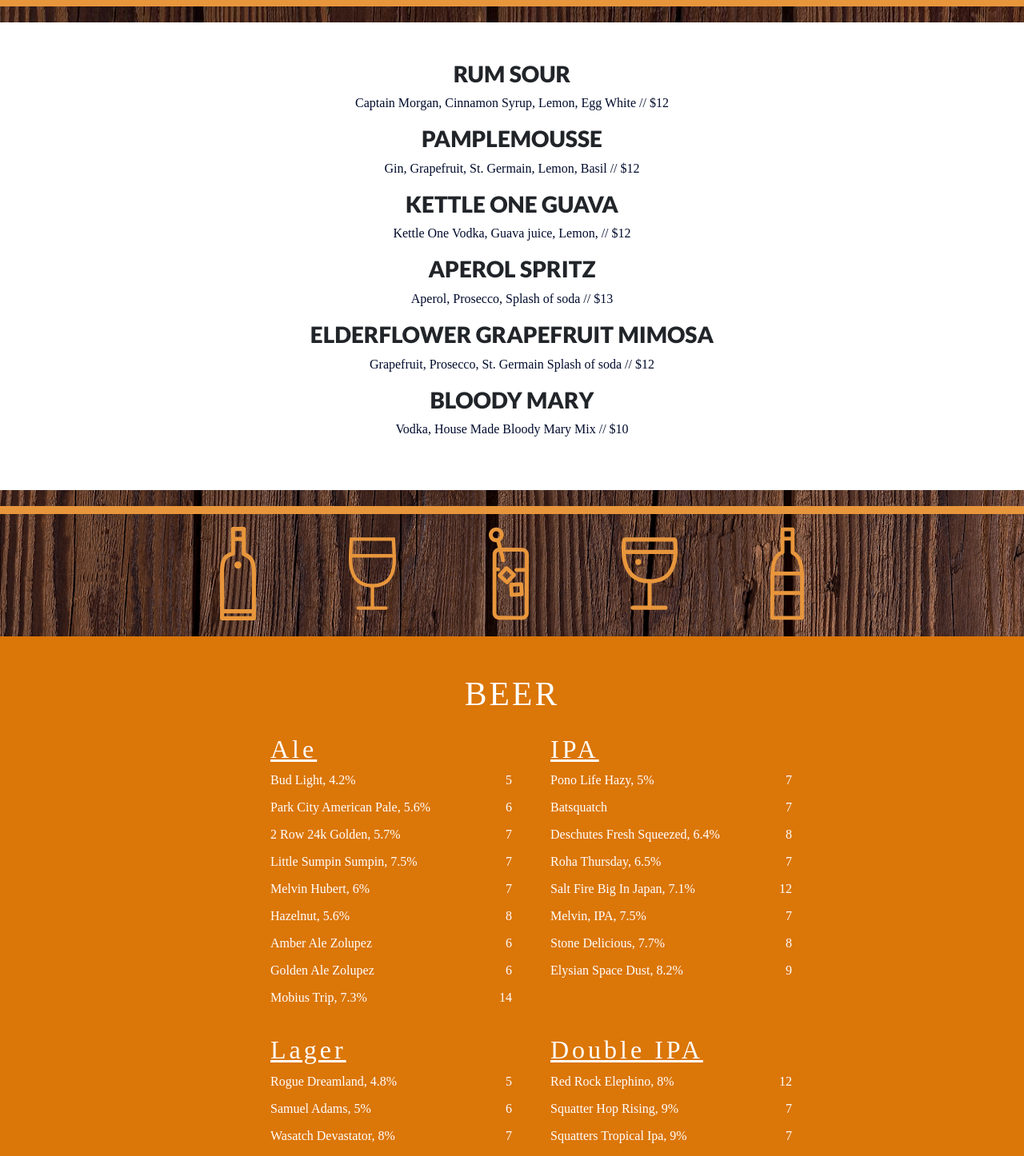
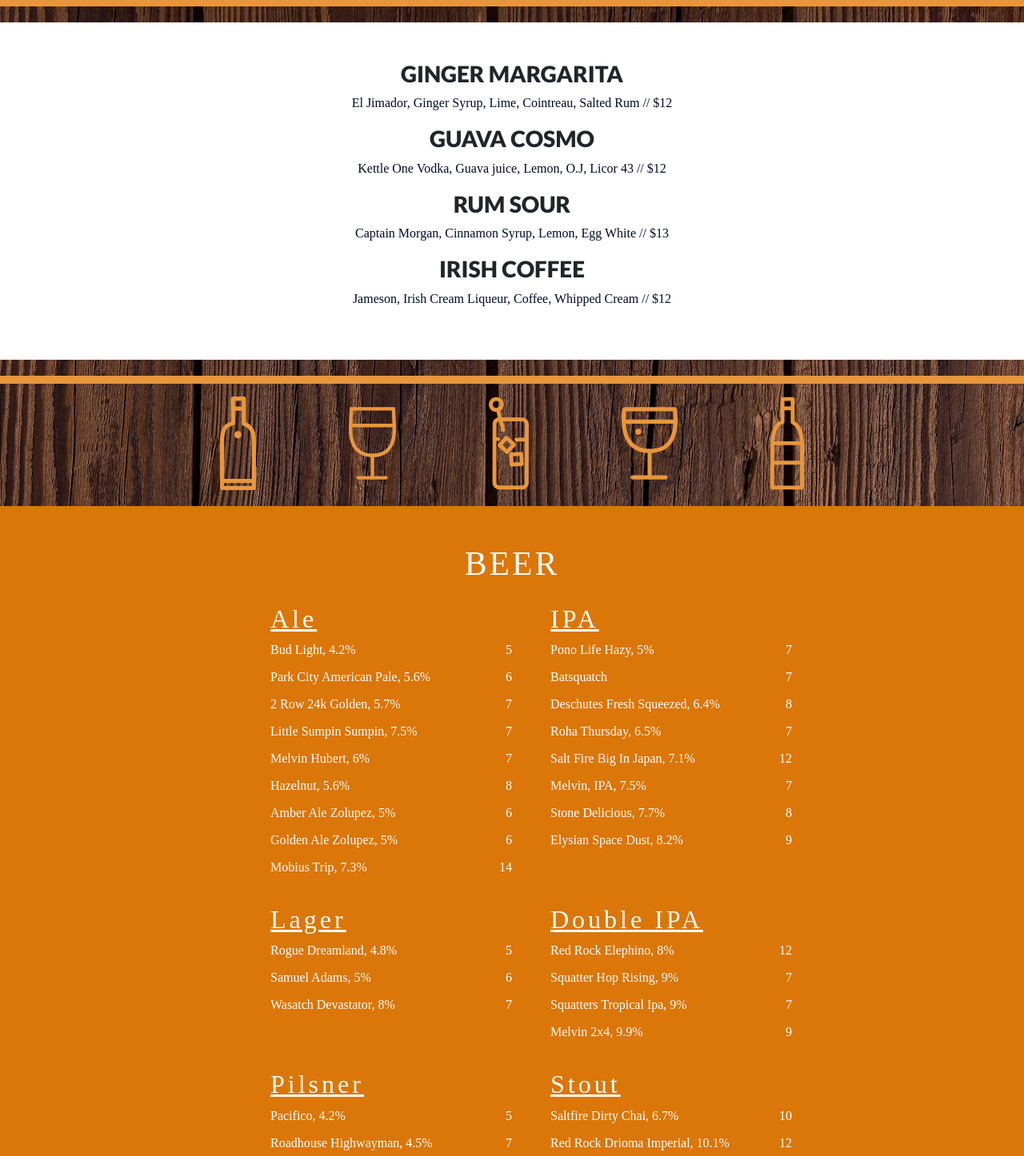
Before and after one commit to theeatingestablishment/theeatingestablishment.github.io, a Nuxt app: page / in a window 1280 px wide. Shown: the part 231-1677 px from the top of the page at 80% size. Built offline with nearby package versions, Linux system fonts and the light colour scheme; a web font is replaced by a local one.

Commit message:
Updated menu

```diff
--- a/modules/beers.vue
+++ b/modules/beers.vue
@@ -68,15 +68,15 @@
               price: 7,
             },
             {
-              title: "Hazelnut, 5.6% ",
+              title: "Hazelnut, 5.6%",
               price: 8,
             },
             {
-              title: "Amber Ale Zolupez",
+              title: "Amber Ale Zolupez, 5%",
               price: 6,
             },
             {
-              title: "Golden Ale Zolupez",
+              title: "Golden Ale Zolupez, 5%",
               price: 6,
             },
             {
@@ -193,7 +193,7 @@
               price: 10,
             },
             {
-              title: "Red Rock Drioma Imperial 10.1%",
+              title: "Red Rock Drioma Imperial, 10.1%",
               price: 12,
             },
           ],
@@ -202,7 +202,7 @@
           title: "Porter",
           items: [
             {
-              title: "Grand Teton Mocha Porter",
+              title: "Grand Teton Mocha Porter, 5%",
               price: 7,
             },
           ],
--- a/modules/menu.vue
+++ b/modules/cocktails.vue
@@ -32,34 +32,24 @@
     return {
       items: [
         {
-          title: "Rum Sour ",
-          description: "Captain Morgan, Cinnamon Syrup, Lemon, Egg White ",
+          title: "Ginger Margarita",
+          description: "El Jimador, Ginger Syrup, Lime, Cointreau, Salted Rum",
           price: 12,
         },
         {
-          title: "Pamplemousse",
-          description: "Gin, Grapefruit, St. Germain, Lemon, Basil",
+          title: "Guava Cosmo",
+          description: "Kettle One Vodka, Guava juice, Lemon, O.J, Licor 43",
           price: 12,
         },
         {
-          title: "Kettle One Guava",
-          description: "Kettle One Vodka, Guava juice, Lemon, ",
-          price: 12,
+          title: "Rum Sour",
+          description: "Captain Morgan, Cinnamon Syrup, Lemon, Egg White",
+          price: 13,
         },
         {
-          title: "Aperol Spritz",
-          description: "Aperol, Prosecco, Splash of soda",
-          price: 13.0,
-        },
-        {
-          title: "Elderflower Grapefruit Mimosa",
-          description: "Grapefruit, Prosecco, St. Germain Splash of soda",
+          title: "Irish Coffee",
+          description: "Jameson, Irish Cream Liqueur, Coffee, Whipped Cream",
           price: 12,
-        },
-        {
-          title: "Bloody Mary",
-          description: "Vodka, House Made Bloody Mary Mix",
-          price: 10,
         },
       ],
     };
--- a/pages/index.vue
+++ b/pages/index.vue
@@ -1,17 +1,17 @@
 <template>
   <section>
-    <Menu></Menu>
+    <Cocktails></Cocktails>
     <Beers></Beers>
   </section>
 </template>
 
 <script>
-import Menu from "~/modules/menu.vue";
+import Cocktails from "~/modules/cocktails.vue";
 import Beers from "~/modules/beers.vue";
 
 export default {
   components: {
-    Menu,
+    Cocktails,
     Beers,
   },
 };
```
